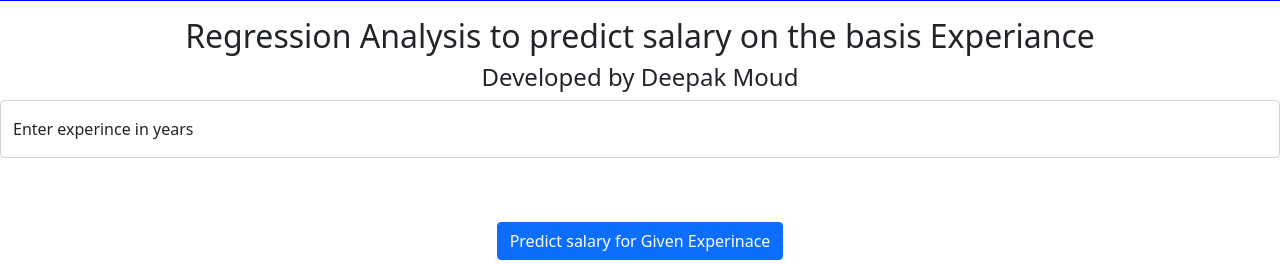
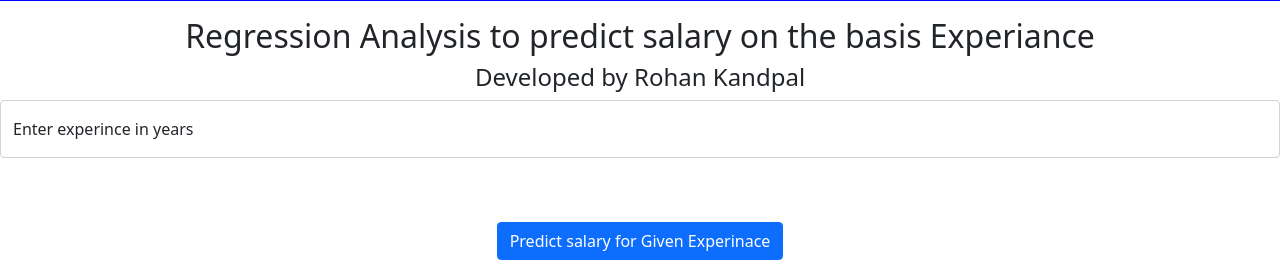
Before and after one commit to Rohan2605/LinearRegression-Internship, a Flask app: page / in a window 1280 px wide. Shown: the part 184-448 px from the top of the page. Run offline with Flask 2, Linux system fonts and the light colour scheme; parts of the project's set-up code (start-up, migrations or seed data) failed here and were passed over.

Commit message:
Update index.html

```diff
--- a/templates/index.html
+++ b/templates/index.html
@@ -35,7 +35,7 @@ div {text-align: center;}
 
 <div class="login">
 <h2 >Regression Analysis to predict salary on the basis Experiance</h2>
-<h4>Developed by Deepak Moud</h4>
+<h4>Developed by Rohan Kandpal</h4>
 <!-- Main Input For Receiving Query to our ML -->
 <form action="{{ url_for('predict')}}"method="get">
 <div class="form-floating mb-3">
```
